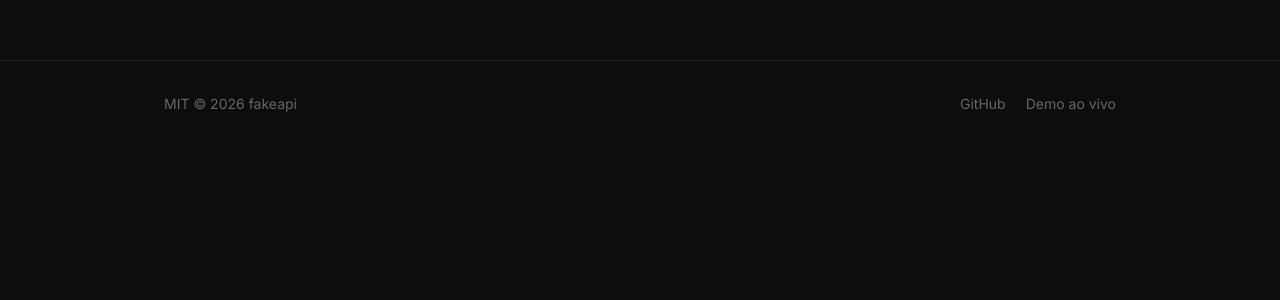
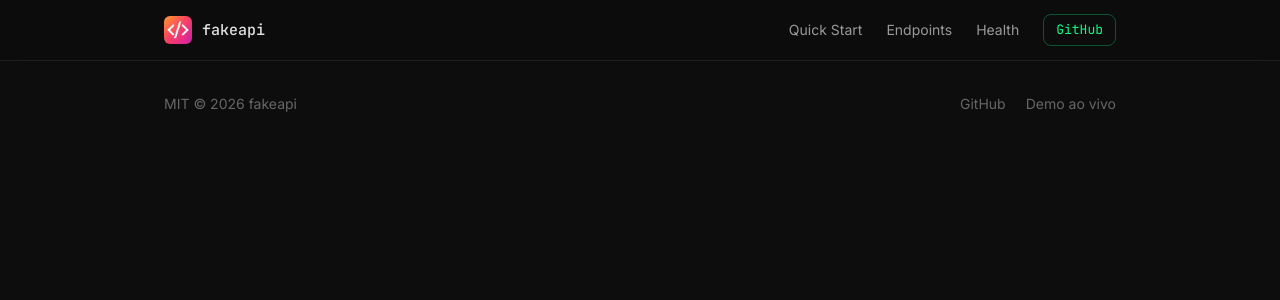
Before and after one commit to samuelikz/fakeapi, a Vue app in the folder frontend/: page / in a window 1280 px wide. Shown: the top 300 px of the page. Built offline with nearby package versions, Linux system fonts and the light colour scheme.

Commit message:
feat(frontend): implement NavBar with fixed positioning and GitHub CTA

```diff
--- a/frontend/src/components/NavBar.vue
+++ b/frontend/src/components/NavBar.vue
@@ -1 +1,94 @@
-<template><nav></nav></template>
+<template>
+  <nav class="navbar">
+    <div class="container navbar__inner">
+      <a href="#hero" class="navbar__brand">
+        <img src="/logo.png" alt="fakeapi" class="navbar__logo" />
+        <span class="navbar__name">fakeapi</span>
+      </a>
+      <div class="navbar__links">
+        <a href="#quickstart">Quick Start</a>
+        <a href="#endpoints">Endpoints</a>
+        <a href="#health">Health</a>
+        <a
+          href="https://github.com/samuelikz/fakeapi"
+          target="_blank"
+          rel="noopener"
+          class="navbar__github"
+        >GitHub</a>
+      </div>
+    </div>
+  </nav>
+</template>
+
+<style scoped>
+.navbar {
+  position: fixed;
+  top: 0;
+  left: 0;
+  right: 0;
+  z-index: 100;
+  background: rgba(13, 13, 13, 0.85);
+  backdrop-filter: blur(12px);
+  border-bottom: 1px solid var(--border);
+}
+
+.navbar__inner {
+  display: flex;
+  align-items: center;
+  justify-content: space-between;
+  height: 60px;
+}
+
+.navbar__brand {
+  display: flex;
+  align-items: center;
+  gap: 10px;
+  text-decoration: none;
+}
+
+.navbar__logo {
+  width: 28px;
+  height: 28px;
+  object-fit: contain;
+  border-radius: 6px;
+}
+
+.navbar__name {
+  font-family: var(--font-mono);
+  font-size: 15px;
+  font-weight: 500;
+  color: var(--text);
+}
+
+.navbar__links {
+  display: flex;
+  align-items: center;
+  gap: 24px;
+}
+
+.navbar__links a {
+  font-size: 14px;
+  color: var(--text-dim);
+  text-decoration: none;
+  transition: color 0.15s;
+}
+
+.navbar__links a:hover {
+  color: var(--text);
+  text-decoration: none;
+}
+
+.navbar__github {
+  font-family: var(--font-mono);
+  font-size: 13px !important;
+  color: var(--green) !important;
+  border: 1px solid rgba(0, 255, 136, 0.3);
+  border-radius: var(--radius);
+  padding: 5px 12px;
+  transition: background 0.15s !important;
+}
+
+.navbar__github:hover {
+  background: var(--green-dim);
+}
+</style>
```
